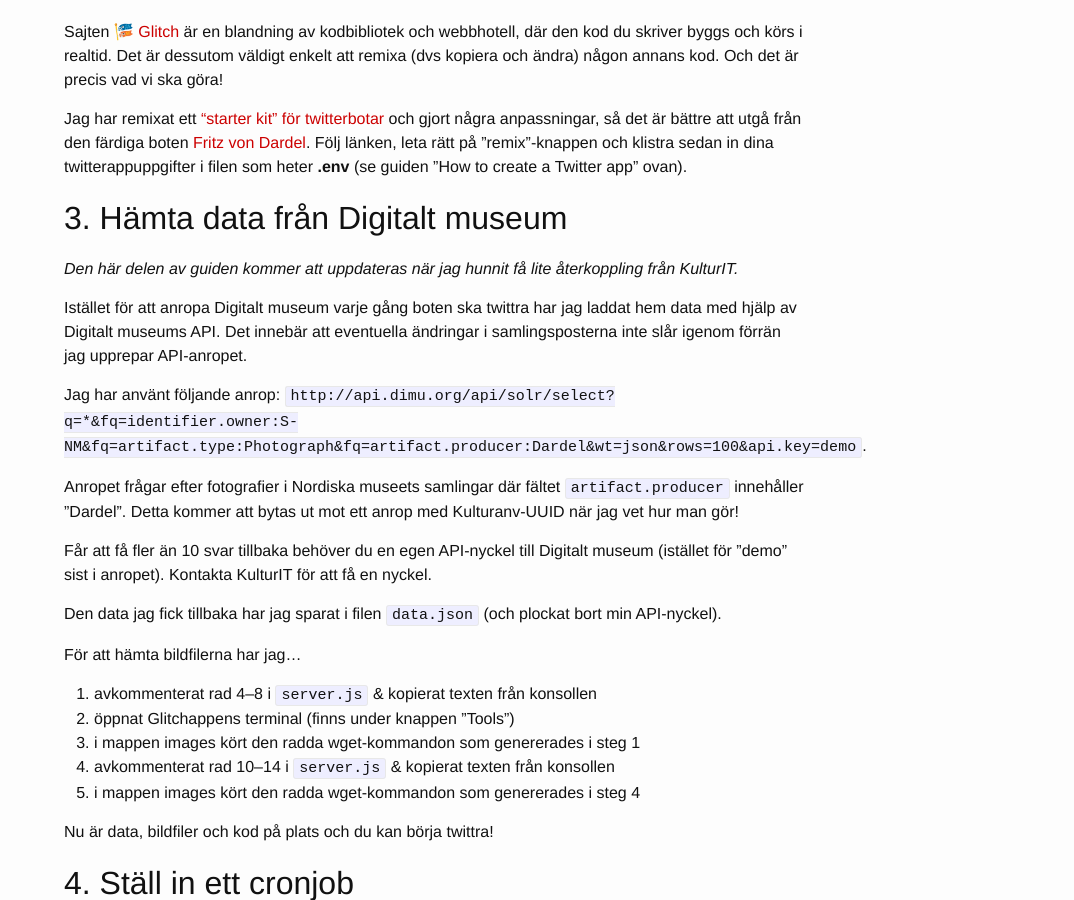
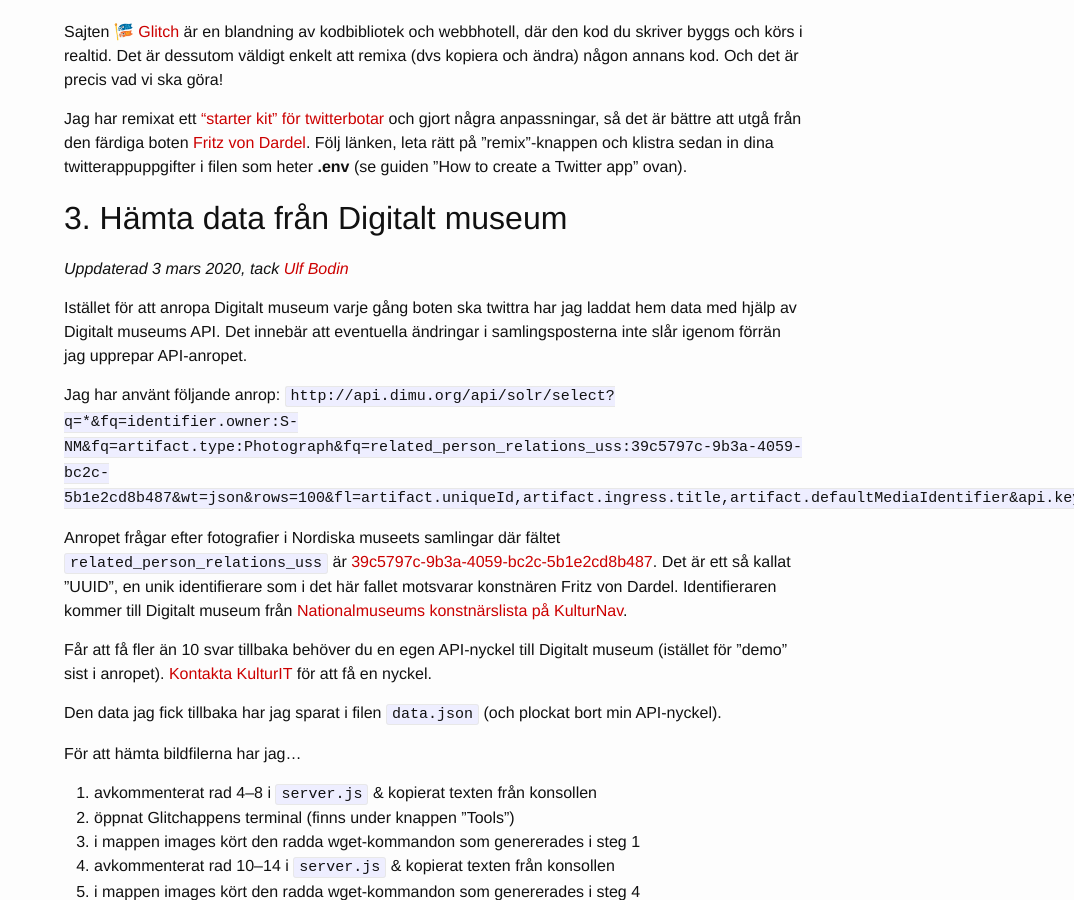
Before and after one commit to Ambrosiani/blogtest, a Jekyll site: the page built from _posts/2020-03-01-twitterbot-med-konstverk-fran-digitalt-museum.md, in a window 1280 px wide and 900 px high, scrolled down 720 px. Shown: the whole window, without its empty margins (206-1280 px from the left). Built offline with Jekyll 4.4.1, drawn with Linux system fonts in a browser that asks for light colours; comment, search, counter and statistics services are not loaded.

Commit message:
Update 2020-03-01-twitterbot-med-konstverk-fran-digitalt-museum.md

```diff
--- a/_posts/2020-03-01-twitterbot-med-konstverk-fran-digitalt-museum.md
+++ b/_posts/2020-03-01-twitterbot-med-konstverk-fran-digitalt-museum.md
@@ -23,15 +23,15 @@ Sajten [🎏 Glitch](http://glitch.com) är en blandning av kodbibliotek och web
 Jag har remixat ett ["starter kit" för twitterbotar](https://glitch.com/~twitterbot) och gjort några anpassningar, så det är bättre att utgå från den färdiga boten [Fritz von Dardel](https://glitch.com/~fritzvondardel). Följ länken, leta rätt på ”remix”-knappen och klistra sedan in dina twitterappuppgifter i filen som heter **.env** (se guiden ”How to create a Twitter app” ovan).
 
 ## 3. Hämta data från Digitalt museum
-*Den här delen av guiden kommer att uppdateras när jag hunnit få lite återkoppling från KulturIT.*
+*Uppdaterad 3 mars 2020, tack [Ulf Bodin](https://twitter.com/ulfbodin)*
 
 Istället för att anropa Digitalt museum varje gång boten ska twittra har jag laddat hem data med hjälp av Digitalt museums API. Det innebär att eventuella ändringar i samlingsposterna inte slår igenom förrän jag upprepar API-anropet.
 
-Jag har använt följande anrop: `http://api.dimu.org/api/solr/select?q=*&fq=identifier.owner:S-NM&fq=artifact.type:Photograph&fq=artifact.producer:Dardel&wt=json&rows=100&api.key=demo`.
+Jag har använt följande anrop: `http://api.dimu.org/api/solr/select?q=*&fq=identifier.owner:S-NM&fq=artifact.type:Photograph&fq=related_person_relations_uss:39c5797c-9b3a-4059-bc2c-5b1e2cd8b487&wt=json&rows=100&fl=artifact.uniqueId,artifact.ingress.title,artifact.defaultMediaIdentifier&api.key=demo`.
 
-Anropet frågar efter fotografier i Nordiska museets samlingar där fältet `artifact.producer` innehåller ”Dardel”. Detta kommer att bytas ut mot ett anrop med Kulturanv-UUID när jag vet hur man gör!
+Anropet frågar efter fotografier i Nordiska museets samlingar där fältet `related_person_relations_uss` är [39c5797c-9b3a-4059-bc2c-5b1e2cd8b487](https://digitaltmuseum.se/021036373974/dardel-fritz-von-1817-1901). Det är ett så kallat ”UUID”, en unik identifierare som i det här fallet motsvarar konstnären Fritz von Dardel. Identifieraren kommer till Digitalt museum från [Nationalmuseums konstnärslista på KulturNav](https://kulturnav.org/c6efd155-8433-4c58-adc9-72db80c6ce50).
 
-Får att få fler än 10 svar tillbaka behöver du en egen API-nyckel till Digitalt museum (istället för ”demo” sist i anropet). Kontakta KulturIT för att få en nyckel.
+Får att få fler än 10 svar tillbaka behöver du en egen API-nyckel till Digitalt museum (istället för ”demo” sist i anropet). [Kontakta KulturIT](mailto:support@kulturit.no) för att få en nyckel.
 
 Den data jag fick tillbaka har jag sparat i filen `data.json` (och plockat bort min API-nyckel).
 
```
